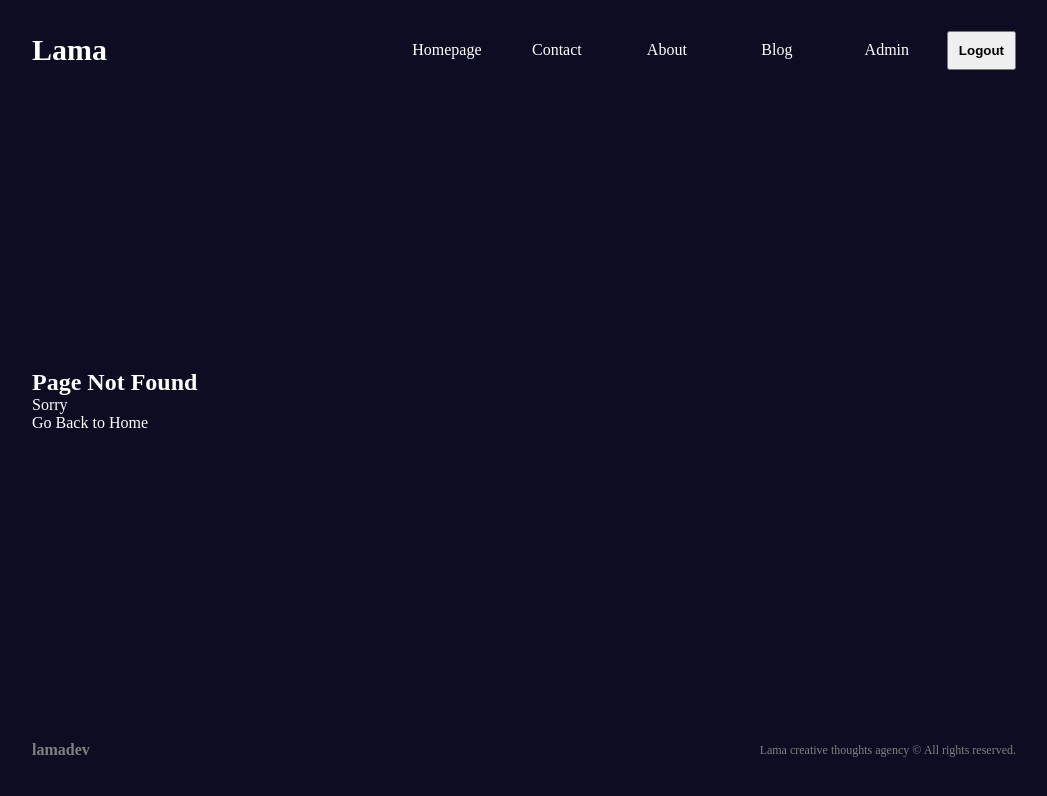
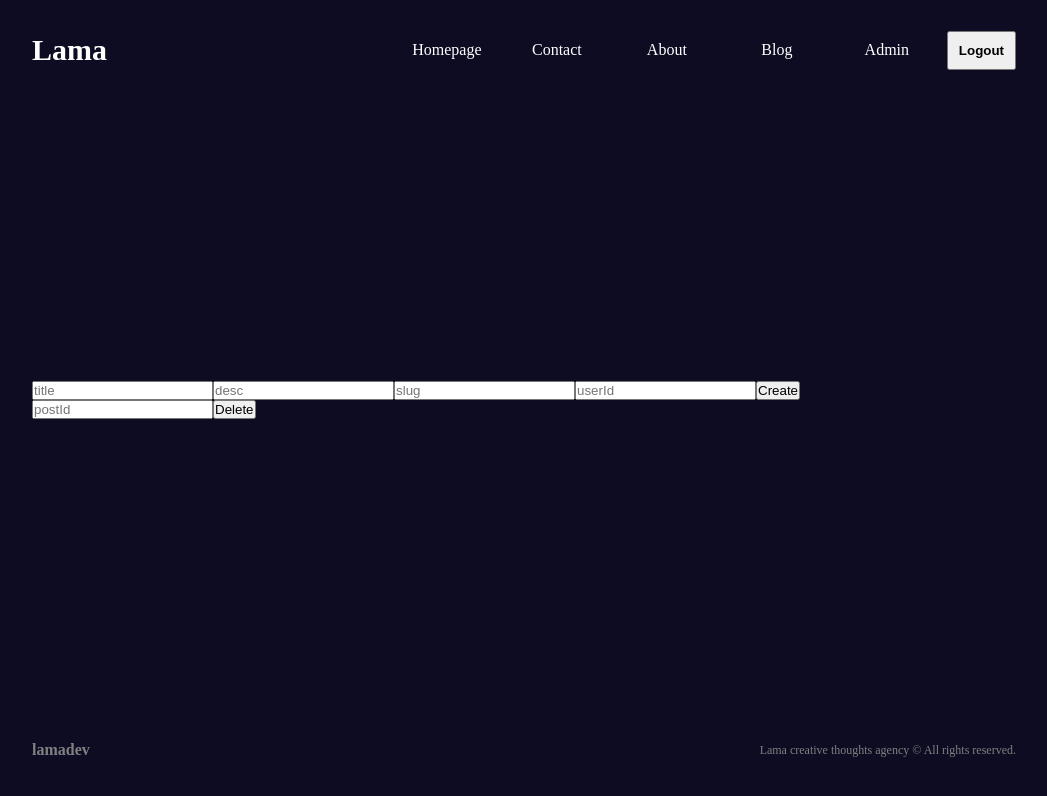
Before and after one commit to Mono98ui/nextjsTuto, a Next.js app: page /ServerActionTestPage in a window 1280 px wide. Before the commit this address had no page. Shown: the top 796 px of the page, without its empty margins (116-1163 px from the left). Built offline with nearby package versions, Linux system fonts and the light colour scheme.

Commit message:
add server action

```diff
--- /dev/null
+++ b/src/app/ServerActionTestPage/page.js
@@ -0,0 +1,28 @@
+import { addPost, deletePost } from "@/librairies/action"
+
+const ServerActionTestPage = () => {
+
+  // const actionInComponent = async ()=>{
+  //   "use server"
+  //   console.log("it works!")
+  // }
+
+  return (
+    <div>
+      <form action={addPost}>
+        <input type="text" placeholder="title" name="title"/>
+        <input type="text" placeholder="desc" name="desc"/>
+        <input type="text" placeholder="slug" name="slug"/>
+        <input type="text" placeholder="userId" name="userId"/>
+        <button>Create</button>
+      </form>
+
+      <form action={deletePost}>
+        <input type="text" placeholder="postId" name="id" />
+        <button>Delete</button>
+      </form>
+    </div>
+  )
+}
+
+export default ServerActionTestPage
--- /dev/null
+++ b/src/librairies/action.js
@@ -0,0 +1,47 @@
+"use server";
+
+import { revalidatePath } from "next/cache";
+import { Post, User } from "./models";
+import { connectToDb } from "./utils";
+
+export const addPost = async (formData) => {
+    // const title = formData.get("title");
+    // const desc = formData.get("desc");
+    // const slug = formData.get("slug");
+
+    const { title, desc, slug, userId } = Object.fromEntries(formData);
+
+    try {
+      connectToDb();
+      const newPost = new Post({
+        title,
+        desc,
+        slug,
+        userId,
+      });
+
+      await newPost.save();
+      console.log("saved to db");
+      revalidatePath("/blog");
+      revalidatePath("/admin");
+    } catch (err) {
+      console.log(err);
+      return { error: "Something went wrong!" };
+    }
+  };
+
+  export const deletePost = async (formData) => {
+    const { id } = Object.fromEntries(formData);
+
+    try {
+      connectToDb();
+
+      await Post.findByIdAndDelete(id);
+      console.log("deleted from db");
+      revalidatePath("/blog");
+      revalidatePath("/admin");
+    } catch (err) {
+      console.log(err);
+      return { error: "Something went wrong!" };
+    }
+  };
```
